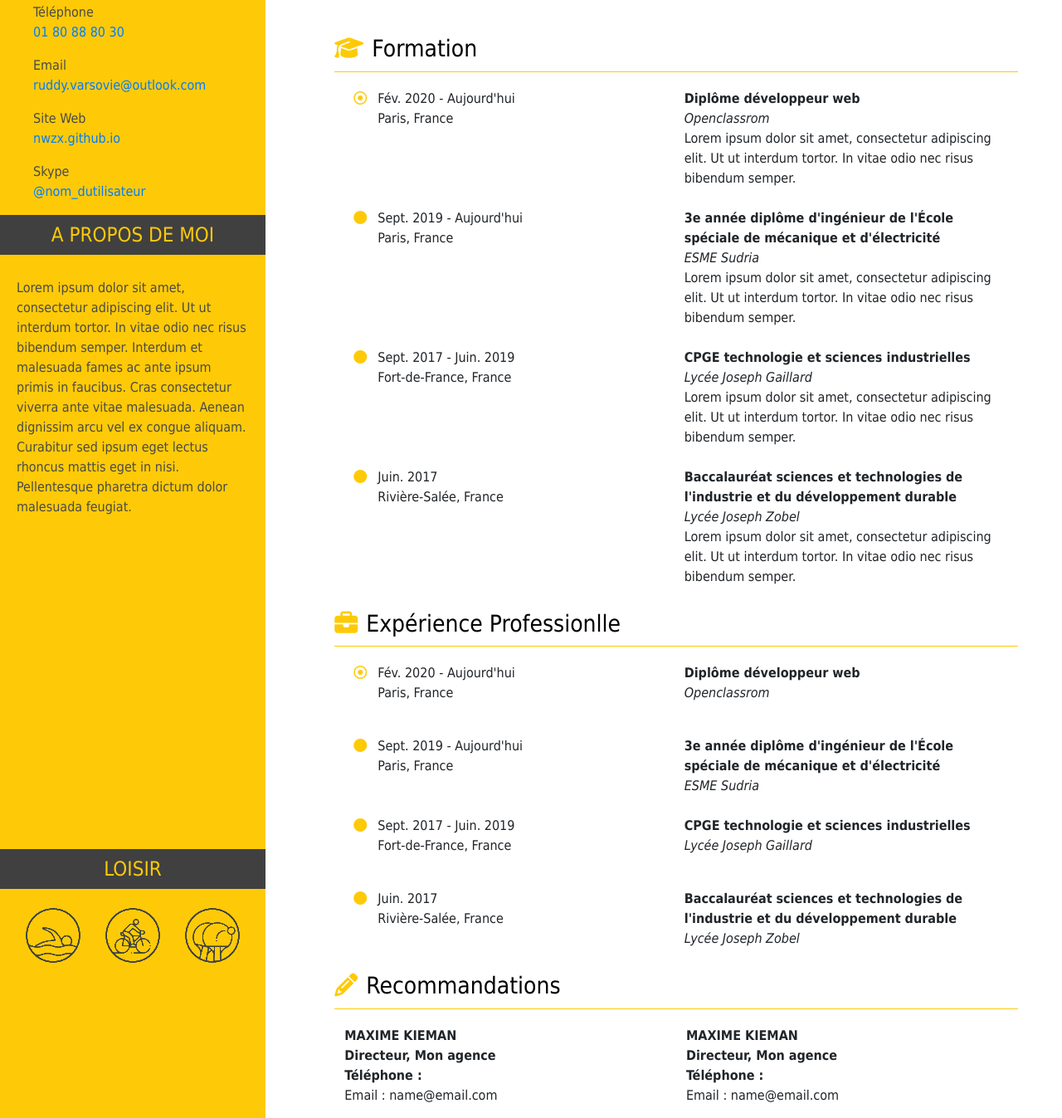
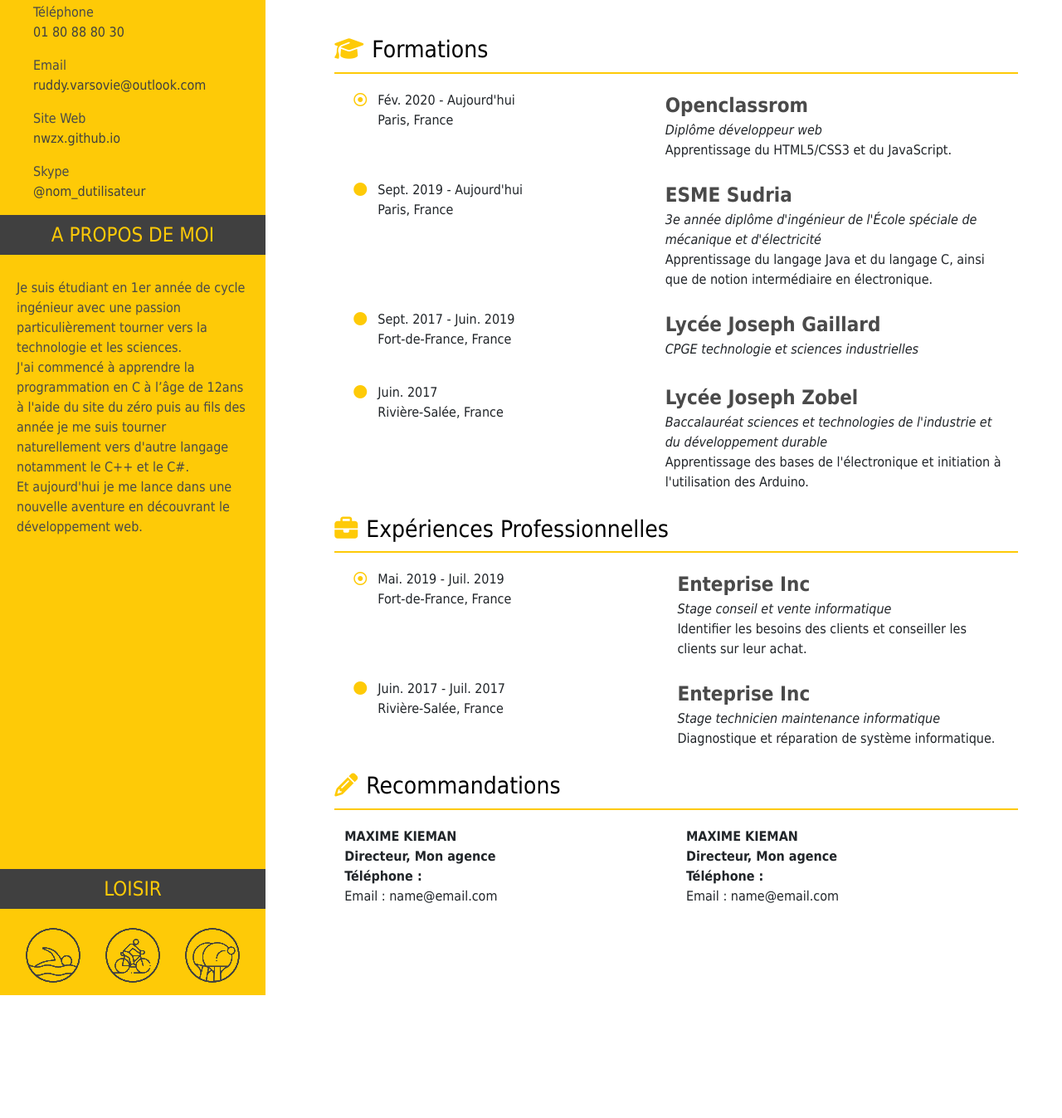
Before and after one commit to NWZX/nwzx.github.io, a plain HTML site: page index.html in a window 1280 px wide. Shown: the part 405-1752 px from the top of the page at 83% size. After the commit the page ends 1604 px from the top, so only its background shows below. Drawn offline with nearby package versions, Linux system fonts and the light colour scheme.

Commit message:
Add personal info

```diff
--- a/index.html
+++ b/index.html
@@ -32,7 +32,7 @@
             </ul>
             <ul>
                 <li>Site Web</li>
-                <li><a href="https://nwzx.github.io/">nwzx.github.io</a></li>
+                <li><a href="https://nwzx.github.io">nwzx.github.io</a></li>
             </ul>
             <ul>
                 <li>Skype</li>
@@ -40,13 +40,15 @@
             </ul>
             <h4>A PROPOS DE MOI</h4>
             <p class="low">
-                Lorem ipsum dolor sit amet, consectetur adipiscing elit. Ut ut interdum tortor. In vitae odio nec
-                risus bibendum semper.
-                Interdum et malesuada fames ac ante ipsum primis in faucibus. Cras consectetur viverra ante
-                vitae malesuada. Aenean
-                dignissim arcu vel ex congue aliquam. Curabitur sed ipsum eget lectus rhoncus mattis eget in
-                nisi. Pellentesque pharetra
-                dictum dolor malesuada feugiat.
+                Je suis étudiant en 1er année de cycle ingénieur avec une passion particulièrement tourner vers la
+                technologie et les
+                sciences.<br />
+                J'ai commencé à apprendre la programmation en C à l’âge de 12ans à l'aide du site du zéro puis au fils
+                des année je me
+                suis tourner naturellement vers d'autre langage notamment le C++ et le C#.<br />
+                Et aujourd'hui je me lance dans une nouvelle aventure en découvrant le développement web.
+
+
             </p>
             <h4>LOISIR</h4>
             <table class="nav-tab">
@@ -62,7 +64,7 @@
             <h2>Etudiant</h2>
             <div class="short-line"></div>
             <article>
-                <h3><i class="fas fa-graduation-cap"></i>Formation</h3>
+                <h3><i class="fas fa-graduation-cap"></i>Formations</h3>
                 <table class="table">
                     <tr>
                         <td>
@@ -73,10 +75,8 @@
                                 </li>
                             </ul>
                         </td>
-                        <td><strong>Diplôme développeur web</strong><br /><em>Openclassrom</em><br />
-                            Lorem ipsum dolor sit amet, consectetur adipiscing elit. Ut ut interdum tortor. In vitae
-                            odio nec
-                            risus bibendum semper.
+                        <td><strong class="big-strong">Openclassrom</strong><br /><em>Diplôme développeur web</em><br />
+                            Apprentissage du HTML5/CSS3 et du JavaScript.
                         </td>
                     </tr>
                     <tr>
@@ -88,11 +88,12 @@
                                 </li>
                             </ul>
                         </td>
-                        <td><strong>3e année diplôme d'ingénieur de l'École spéciale de mécanique et
-                                d'électricité</strong><br /><em>ESME Sudria</em><br />
-                            Lorem ipsum dolor sit amet, consectetur adipiscing elit. Ut ut interdum tortor. In vitae
-                            odio nec
-                            risus bibendum semper.
+                        <td><strong class="big-strong">ESME Sudria</strong><br /><em>3e année diplôme d'ingénieur de
+                                l'École spéciale de
+                                mécanique et
+                                d'électricité</em><br />
+                            Apprentissage du langage Java et du langage C, ainsi que de notion intermédiaire en
+                            électronique.
                         </td>
                     </tr>
                     <tr>
@@ -104,11 +105,8 @@
                                 </li>
                             </ul>
                         </td>
-                        <td><strong>CPGE technologie et sciences industrielles</strong><br /><em>Lycée Joseph
-                                Gaillard</em><br />
-                            Lorem ipsum dolor sit amet, consectetur adipiscing elit. Ut ut interdum tortor. In vitae
-                            odio nec
-                            risus bibendum semper.
+                        <td><strong class="big-strong">Lycée Joseph
+                                Gaillard</strong><br /><em>CPGE technologie et sciences industrielles</em><br />
                         </td>
                     </tr>
                     <tr>
@@ -120,41 +118,30 @@
                                 </li>
                             </ul>
                         </td>
-                        <td><strong>Baccalauréat sciences et technologies de l'industrie et du développement
-                                durable</strong><br /><em>Lycée
-                                Joseph Zobel</em><br />
-                            Lorem ipsum dolor sit amet, consectetur adipiscing elit. Ut ut interdum tortor. In vitae
-                            odio nec
-                            risus bibendum semper.
+                        <td><strong class="big-strong">Lycée
+                                Joseph Zobel</strong><br /><em>Baccalauréat sciences et technologies de l'industrie et
+                                du développement
+                                durable</em><br />
+                            Apprentissage des bases de l'électronique et initiation à l'utilisation des Arduino.
                         </td>
                     </tr>
                 </table>
             </article>
             <article>
-                <h3><i class="fas fa-briefcase"></i>Expérience Professionlle</h3>
+                <h3><i class="fas fa-briefcase"></i>Expériences Professionnelles</h3>
                 <table class="table">
                     <tr>
                         <td>
                             <ul class="fa-ul">
                                 <li>
                                     <span class="fa-li"><i class="far fa-dot-circle"></i></span>
-                                    Fév. 2020 - Aujourd'hui<br /><span class="tiny">Paris, France</span>
+                                    Mai. 2019 - Juil. 2019<br /><span class="tiny">Fort-de-France, France</span>
                                 </li>
                             </ul>
                         </td>
-                        <td><strong>Diplôme développeur web</strong><br /><em>Openclassrom</em></td>
-                    </tr>
-                    <tr>
-                        <td>
-                            <ul class="fa-ul">
-                                <li>
-                                    <span class="fa-li"><i class="fas fa-circle"></i></span>
-                                    Sept. 2019 - Aujourd'hui<br /><span class="tiny">Paris, France</span>
-                                </li>
-                            </ul>
-                        </td>
-                        <td><strong>3e année diplôme d'ingénieur de l'École spéciale de mécanique et
-                                d'électricité</strong><br /><em>ESME Sudria</em>
+                        <td><strong class="big-strong">Enteprise Inc</strong><br /><em>Stage conseil et vente
+                                informatique</em><br />
+                            Identifier les besoins des clients et conseiller les clients sur leur achat.
                         </td>
                     </tr>
                     <tr>
@@ -162,26 +149,13 @@
                             <ul class="fa-ul">
                                 <li>
                                     <span class="fa-li"><i class="fas fa-circle"></i></span>
-                                    Sept. 2017 - Juin. 2019<br /><span class="tiny">Fort-de-France, France</span>
+                                    Juin. 2017 - Juil. 2017<br /><span class="tiny">Rivière-Salée, France</span>
                                 </li>
                             </ul>
                         </td>
-                        <td><strong>CPGE technologie et sciences industrielles</strong><br /><em>Lycée Joseph
-                                Gaillard</em>
-                        </td>
-                    </tr>
-                    <tr>
-                        <td>
-                            <ul class="fa-ul">
-                                <li>
-                                    <span class="fa-li"><i class="fas fa-circle"></i></span>
-                                    Juin. 2017<br /><span class="tiny">Rivière-Salée, France</span>
-                                </li>
-                            </ul>
-                        </td>
-                        <td><strong>Baccalauréat sciences et technologies de l'industrie et du développement
-                                durable</strong><br /><em>Lycée
-                                Joseph Zobel</em></td>
+                        <td><strong class="big-strong">Enteprise Inc</strong><br /><em>Stage technicien maintenance
+                                informatique</em><br />
+                            Diagnostique et réparation de système informatique.</td>
                     </tr>
                 </table>
             </article>
--- a/style.css
+++ b/style.css
@@ -13,7 +13,7 @@ h1{
     font-size: 52px;
 }
 h3{
-    border-bottom: 1px solid #FECA07;
+    border-bottom: 2px solid #FECA07;
     padding-bottom: 10px;
     color: #000000;
 }
@@ -31,6 +31,14 @@ i{
 li {
     list-style-type: none;
 }
+a:link{
+    text-decoration: none;
+    color: #404040;
+}
+a:visited{
+    text-decoration: none;
+    color: #404040;
+}
 
 .menu{
     background-color: #FECA07;
@@ -46,7 +54,7 @@ li {
 }
 .short-line{
     margin-bottom: 20%;
-    border-bottom: 1px solid #FECA07;
+    border-bottom: 2px solid #FECA07;
     margin-right: 90%;
 }
 .name-color{
@@ -58,9 +66,7 @@ li {
 }
 .table td, table th{
     border: 0;
-    /*Les tables font du 50/50 grace à ça :*/
     width: 1%;
-    /*Pourquoi : ¯\_(ツ)_/¯*/
 }
 .nav-tab{
     margin: auto;
@@ -70,6 +76,10 @@ li {
 }
 .low{
     padding-bottom: 120%;
+}
+.big-strong{
+    font-size: x-large;
+    color: #4A4A4A;
 }
 
 @media (min-width: 768px)
```
